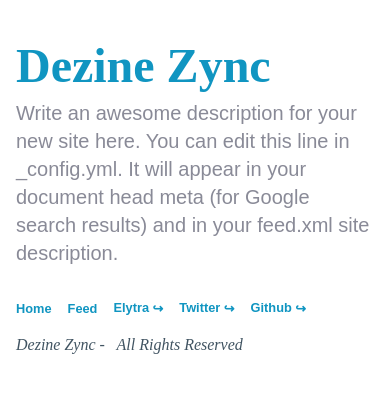
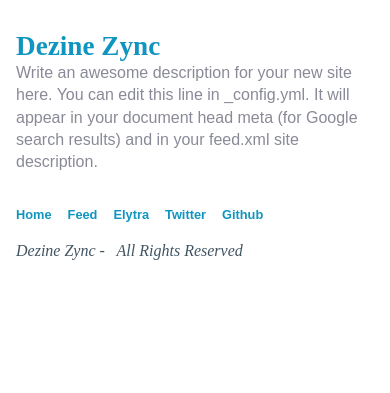
Before and after one commit to dezinezync/dezinezync-theme, a Jekyll site: the page built from index.html, in a window 390 px wide. Shown: the top 393 px of the page. Built offline with Jekyll 4.4.1, drawn with Linux system fonts in a browser that asks for light colours.

Commit message:
fix mobile styles

```diff
--- a/_sass/dezinezync.scss
+++ b/_sass/dezinezync.scss
@@ -35,10 +35,12 @@ body {
   background-color: var(--dz-background-color);
 }
 
-.external-link {
-  &:after {
-    content: " ↪";
-    vertical-align: middle;
+@media only screen and (min-width: 601px) {
+  .external-link {
+    &:after {
+      content: " ↪";
+      vertical-align: middle;
+    }
   }
 }
 
--- a/_sass/dezinezync/_article.scss
+++ b/_sass/dezinezync/_article.scss
@@ -49,3 +49,10 @@ article, .article {
 		margin-bottom: 1rem;
 	}
 }
+
+@media only screen and (max-width: 600px) {
+  .post-link h3, .page-title {
+    font-size: 1.7rem;
+    line-height: 1.1;
+  }
+}
--- a/_sass/dezinezync/_header.scss
+++ b/_sass/dezinezync/_header.scss
@@ -12,3 +12,16 @@ header {
 		color: var(--dz-subtitle-color);
 	}
 }
+
+@media only screen and (max-width: 600px) {
+  header {
+    #logo {
+      font-size: 1.7rem;
+      line-height: 1.1;
+    }
+
+    .description {
+      font-size: 1rem;
+    }
+  }
+}
```
